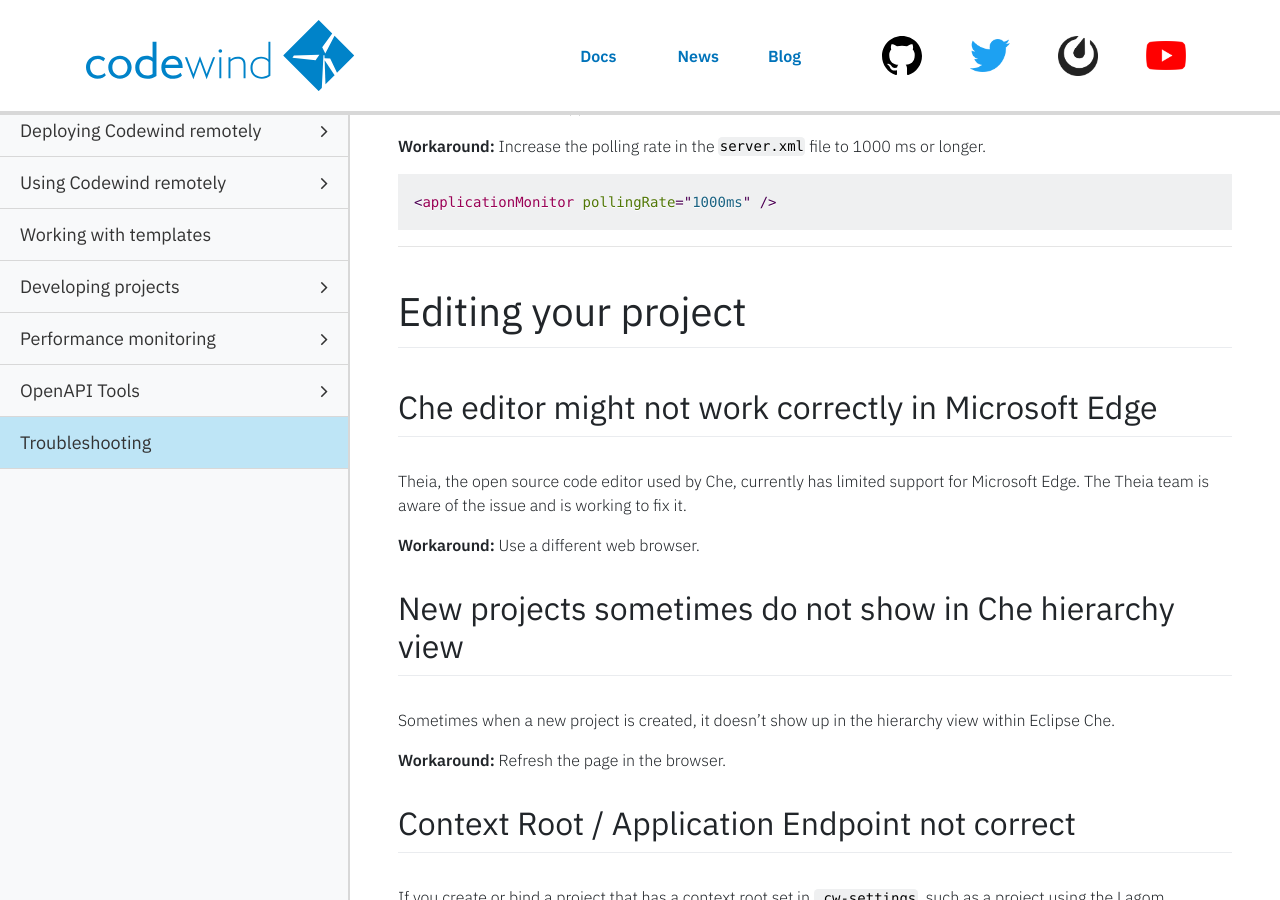
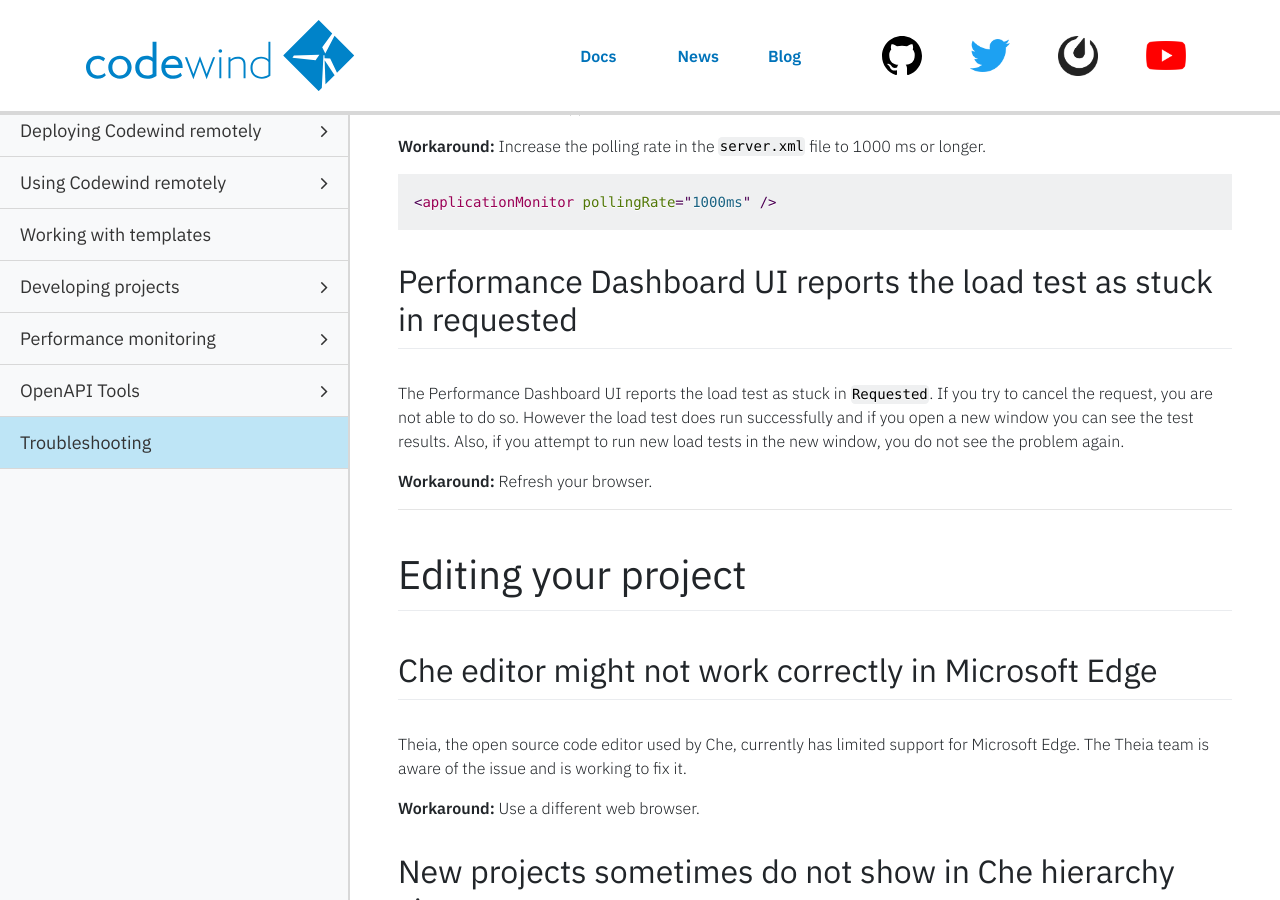
Before and after one commit to eclipse-archived/codewind-docs, a Jekyll site: the page built from docs/_documentations/troubleshooting.md, in a window 1280 px wide and 900 px high, scrolled down 8436 px. Built offline with Jekyll 4.4.1, drawn with Linux system fonts in a browser that asks for light colours; nearby versions of some CDN libraries; comment, search, counter and statistics services are not loaded.

Commit message:
Draft new troubleshooting issue
Signed-off-by: micgibso <MICGIBSO@uk.ibm.com>

````diff
--- a/docs/_documentations/troubleshooting.md
+++ b/docs/_documentations/troubleshooting.md
@@ -355,6 +355,17 @@ If you modify files in MicroProfile projects, sometimes the project gets double
 ```xml
 <applicationMonitor pollingRate="1000ms" />
 ```
+
+<!--
+Action/Topic: Performance Dashboard UI presents the load test as stuck in Requested
+Issue type: bug
+Issue link: https://github.com/eclipse/codewind/issues/2284
+0.10.0 New for 0.10.0
+-->
+## Performance Dashboard UI reports the load test as stuck in requested
+The Performance Dashboard UI reports the load test as stuck in `Requested`. If you try to cancel the request, you are not able to do so. However the load test does run successfully and if you open a new window you can see the test results. Also, if you attempt to run new load tests in the new window, you do not see the problem again.
+
+**Workaround:** Refresh your browser.
 
 ***
 # Editing your project
````
